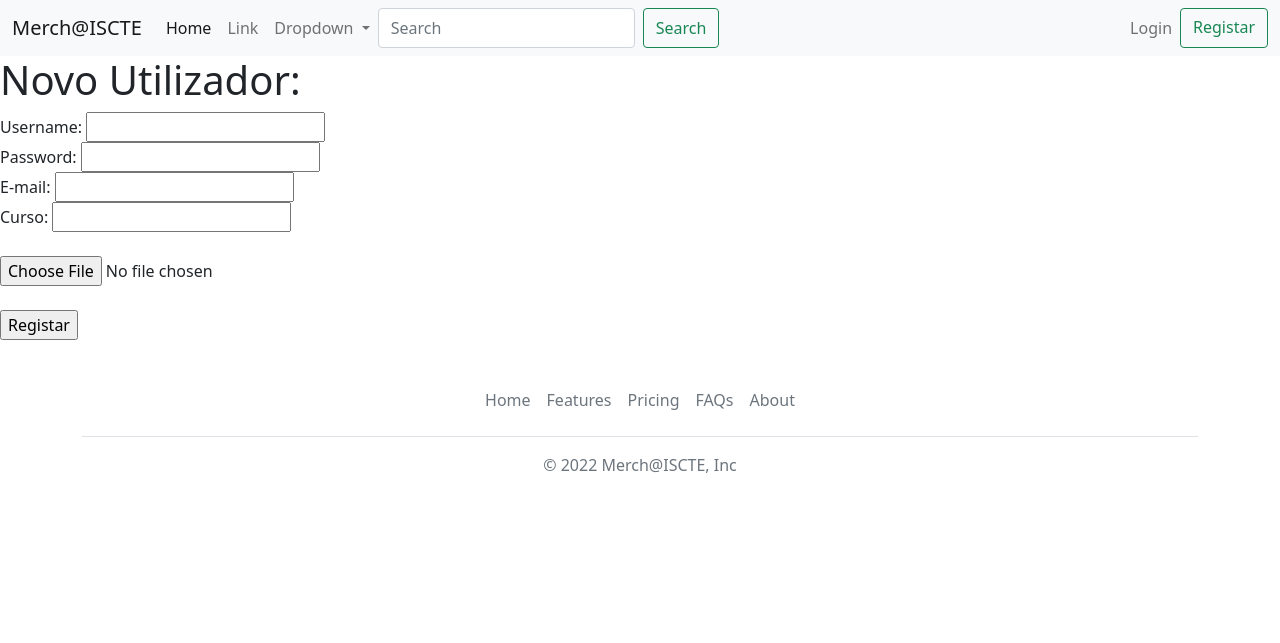
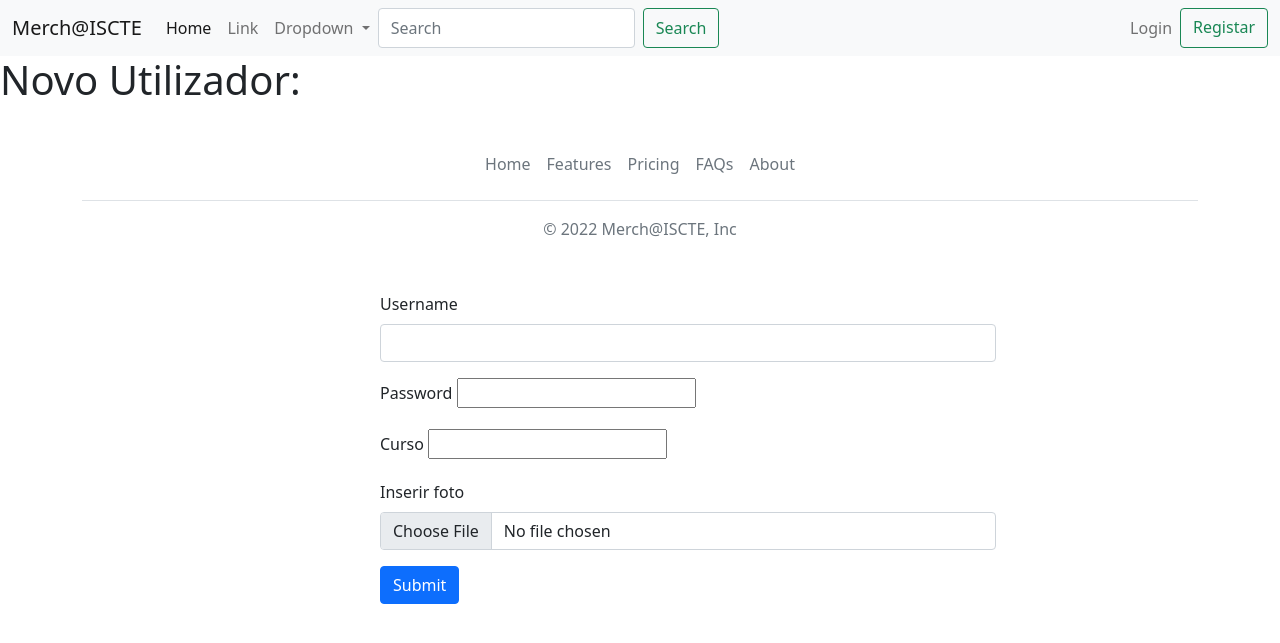
Before and after one commit to mspro1-iscte/DIAM_Projeto, a Django app: page /loja/registaruser in a window 1280 px wide. Shown: the top 643 px of the page. Run offline with Django 4.2, Linux system fonts and the light colour scheme.

Commit message:
form mais bonito, footer esta por cima

```diff
--- a/Projeto/Merch_ISCTE/loja/templates/loja/index.html
+++ b/Projeto/Merch_ISCTE/loja/templates/loja/index.html
@@ -189,6 +189,7 @@
 <script src="https://cdn.jsdelivr.net/npm/bootstrap@5.1.3/dist/js/bootstrap.min.js" integrity="sha384-QJHtvGhmr9XOIpI6YVutG+2QOK9T+ZnN4kzFN1RtK3zEFEIsxhlmWl5/YESvpZ13" crossorigin="anonymous"></script>
 -->
 
+{% block blocofooter %}
 <div class="container">
     <footer class="py-3 my-4">
         <ul class="nav justify-content-center border-bottom pb-3 mb-3">
@@ -201,6 +202,7 @@
         <p class="text-center text-muted">© 2022 Merch@ISCTE, Inc</p>
     </footer>
 </div>
+{% endblock %}
 
 </body>
 
--- a/Projeto/Merch_ISCTE/loja/templates/loja/registaruser.html
+++ b/Projeto/Merch_ISCTE/loja/templates/loja/registaruser.html
@@ -8,17 +8,17 @@
 
 <h1>Novo Utilizador:</h1>
 {% load static %}
-<form action="registo" enctype="multipart/form-data" method="post">
+<!-- <form action="registo" enctype="multipart/form-data" method="post">
     {% csrf_token %}
         <label>Username:</label>
         <input type="text" name="username" id="username" value="" /> <br>
         <label>Password:</label>
         <input type="password" name="pass" id="pass" value="" /><br>
         <label>E-mail:</label>
-        <!--
+
         add first name
         add last name
-        -->
+
         <input type="text" name="email" id="email" value="" /><br>
         <label>Curso:</label>
         <input type="text" name="curso" id="curso" value="" /><br>
@@ -26,7 +26,30 @@
         <input name="myfile" type="file"> <br>
         <br>
         <input type="Submit" value="Registar" /><br>
-</form>
+</form> -->
+
+<div class="container-md m-5 w-50 position-absolute top-50 start-50 translate-middle">
+    <form>
+        {% csrf_token %}
+        <div class="mb-3">
+          <label for="username" class="form-label">Username</label>
+          <input type="text" class="form-control" id="username">
+        </div>
+        <div class="mb-3">
+          <label for="pass" class="form-label">Password</label>
+          <input type="password" class="pass" id="pass">
+        </div>
+        <div class="mb-3">
+            <label for="curso" class="form-label">Curso</label>
+            <input type="text" class="curso" id="curso">
+          </div>
+          <div class="mb-3">
+            <label for="myfile" class="form-label">Inserir foto</label>
+            <input class="form-control" type="file" id="myfile">
+          </div>
+        <button type="submit" class="btn btn-primary">Submit</button>
+      </form>
+</div>
 
 
 {% endblock %}
```
